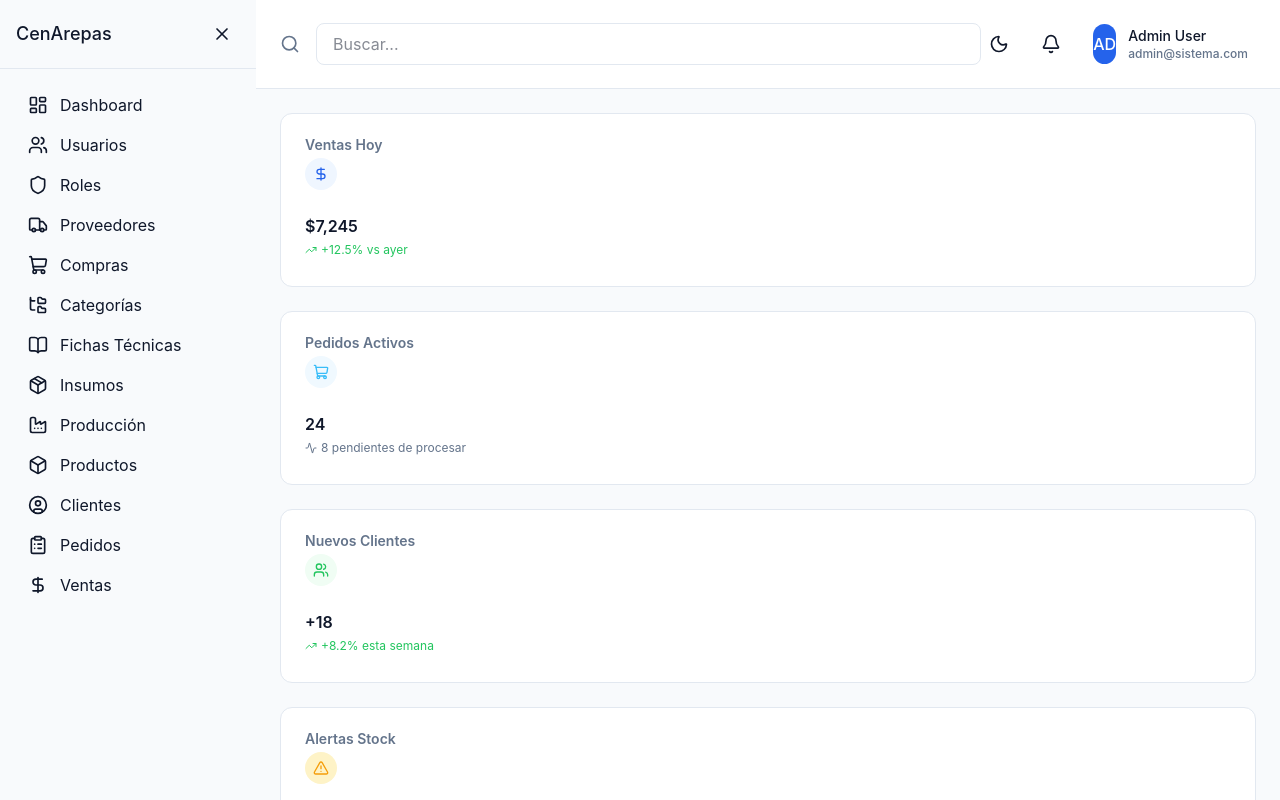
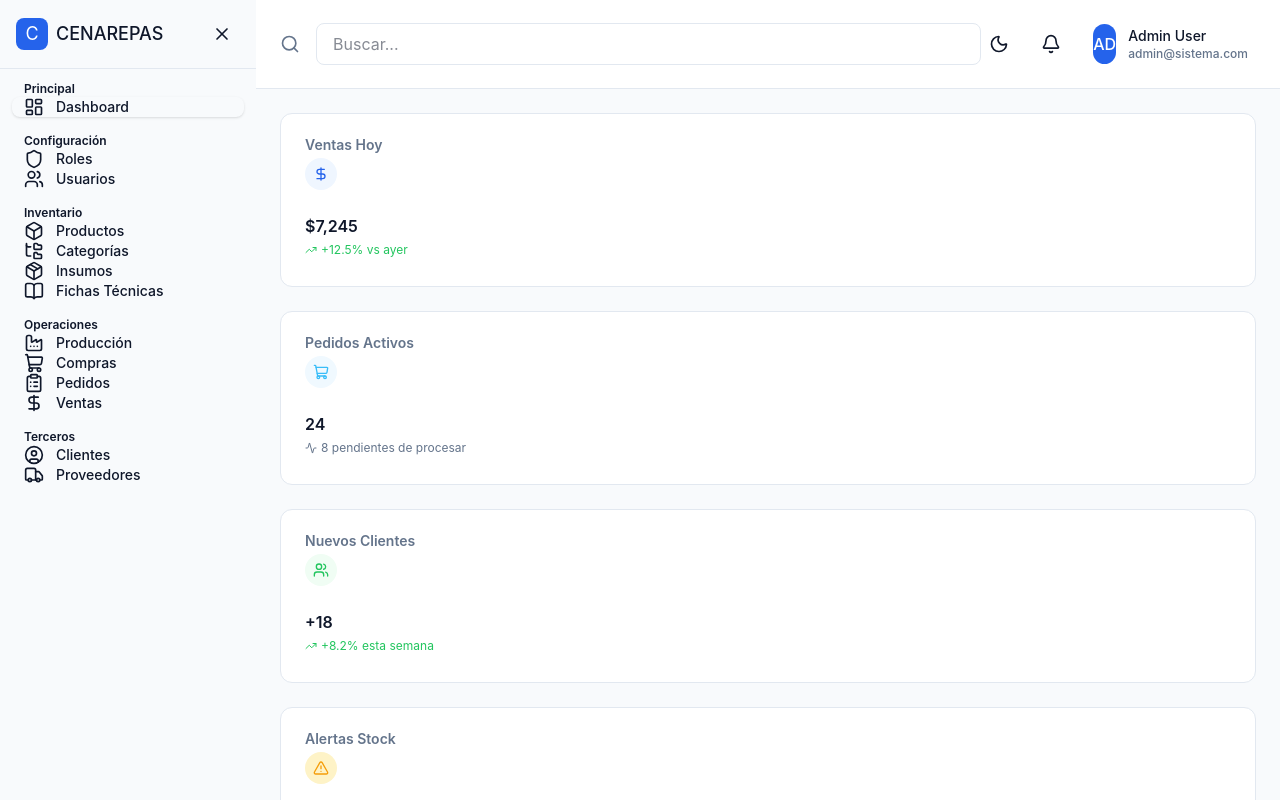
Before and after one commit to sysyszz/CENAREPAS, a React (Vite) app: page /admin/login in a window 1280 px wide. Both pictures are taken after typing "name@example.com", "Sample123" into the empty fields and a click on the button "Iniciar Sesión". Shown: the top 800 px of the page. Built offline with nearby package versions, Linux system fonts and the light colour scheme; a web font is replaced by a local one.

Commit message:
refactor(sidebar): arreglar scroll con custom-scrollbar y agrupar navegacion por categorias

```diff
--- a/src/features/admin/layout/Sidebar.jsx
+++ b/src/features/admin/layout/Sidebar.jsx
@@ -18,20 +18,45 @@
   X,
 } from 'lucide-react';
 
-const menuItems = [
+const menuGroups = [
+  {
+    category: 'Principal',
+    items: [
       { path: '/admin', icon: LayoutDashboard, label: 'Dashboard' },
+    ],
+  },
+  {
+    category: 'Configuración',
+    items: [
+      { path: '/admin/roles', icon: Shield, label: 'Roles' },
       { path: '/admin/usuarios', icon: Users, label: 'Usuarios' },
-  { path: '/admin/roles', icon: Shield, label: 'Roles' },
-  { path: '/admin/proveedores', icon: Truck, label: 'Proveedores' },
+    ],
+  },
+  {
+    category: 'Inventario',
+    items: [
+      { path: '/admin/productos', icon: Box, label: 'Productos' },
+      { path: '/admin/categorias', icon: FolderTree, label: 'Categorías' },
+      { path: '/admin/insumos', icon: Package, label: 'Insumos' },
+      { path: '/admin/fichas-tecnicas', icon: BookOpen, label: 'Fichas Técnicas' },
+    ],
+  },
+  {
+    category: 'Operaciones',
+    items: [
+      { path: '/admin/produccion', icon: Factory, label: 'Producción' },
       { path: '/admin/compras', icon: ShoppingCart, label: 'Compras' },
-  { path: '/admin/categorias', icon: FolderTree, label: 'Categorías' },
-  { path: '/admin/fichas-tecnicas', icon: BookOpen, label: 'Fichas Técnicas' },
-  { path: '/admin/insumos', icon: Package, label: 'Insumos' },
-  { path: '/admin/produccion', icon: Factory, label: 'Producción' },
-  { path: '/admin/productos', icon: Box, label: 'Productos' },
-  { path: '/admin/clientes', icon: UserCircle, label: 'Clientes' },
       { path: '/admin/pedidos', icon: ClipboardList, label: 'Pedidos' },
       { path: '/admin/ventas', icon: DollarSign, label: 'Ventas' },
+    ],
+  },
+  {
+    category: 'Terceros',
+    items: [
+      { path: '/admin/clientes', icon: UserCircle, label: 'Clientes' },
+      { path: '/admin/proveedores', icon: Truck, label: 'Proveedores' },
+    ],
+  },
 ];
 
 export default function Sidebar({ sidebarOpen, setSidebarOpen, onLogout }) {
@@ -41,29 +66,52 @@
     <aside
       className={`${
         sidebarOpen ? 'w-64' : 'w-20'
-      } bg-sidebar text-sidebar-foreground transition-all duration-300 flex flex-col`}
+      } bg-sidebar text-sidebar-foreground transition-all duration-300 flex flex-col h-screen sticky top-0`}
     >
-      <div className="p-4 flex items-center justify-between border-b border-sidebar-border">
-        {sidebarOpen && <h2 className="text-lg">CenArepas</h2>}
+      <div className="p-4 flex items-center justify-between border-b border-sidebar-border h-16 shrink-0">
+        {sidebarOpen ? (
+          <div className="flex items-center gap-2">
+            <div className="w-8 h-8 rounded-lg bg-primary flex items-center justify-center text-primary-foreground font-bold text-lg">
+              C
+            </div>
+            <h2 className="text-lg font-bold tracking-wide">CENAREPAS</h2>
+          </div>
+        ) : (
+          <div className="w-8 h-8 rounded-lg bg-primary flex items-center justify-center text-primary-foreground font-bold text-lg mx-auto">
+            C
+          </div>
+        )}
         <button
           onClick={() => setSidebarOpen(!sidebarOpen)}
-          className="p-2 hover:bg-sidebar-accent rounded-lg"
+          className="p-2 hover:bg-sidebar-accent rounded-lg text-sidebar-foreground transition-colors"
+          title={sidebarOpen ? 'Colapsar menú' : 'Expandir menú'}
         >
           {sidebarOpen ? <X className="w-5 h-5" /> : <Menu className="w-5 h-5" />}
         </button>
       </div>
 
-      <nav className="flex-1 overflow-y-auto p-4 space-y-2">
-        {menuItems.map((item) => {
+      <nav className="flex-1 overflow-y-auto custom-scrollbar scroll-smooth p-3 space-y-4">
+        {menuGroups.map((group, groupIdx) => (
+          <div key={group.category} className="space-y-1">
+            {sidebarOpen ? (
+              <h3 className="px-3 text-xs font-semibold uppercase tracking-wider text-muted-foreground/70 mb-1">
+                {group.category}
+              </h3>
+            ) : (
+              groupIdx > 0 && <div className="border-t border-sidebar-border/50 my-2" />
+            )}
+
+            {group.items.map((item) => {
               const Icon = item.icon;
               const isActive = location.pathname === item.path;
               return (
                 <Link
                   key={item.path}
                   to={item.path}
-              className={`flex items-center gap-3 px-3 py-2 rounded-lg transition-colors ${
+                  title={!sidebarOpen ? item.label : undefined}
+                  className={`flex items-center gap-3 px-3 py-2.5 rounded-lg text-sm font-medium transition-all ${
                     isActive
-                  ? 'bg-sidebar-primary text-sidebar-primary-foreground'
+                      ? 'bg-sidebar-primary text-sidebar-primary-foreground shadow-sm'
                       : 'hover:bg-sidebar-accent text-sidebar-foreground'
                   }`}
                 >
@@ -72,12 +120,15 @@
                 </Link>
               );
             })}
+          </div>
+        ))}
       </nav>
 
-      <div className="p-4 border-t border-sidebar-border">
+      <div className="p-3 border-t border-sidebar-border shrink-0">
         <button
           onClick={onLogout}
-          className="flex items-center gap-3 px-3 py-2 rounded-lg hover:bg-sidebar-accent w-full text-left transition-colors"
+          className="flex items-center gap-3 px-3 py-2.5 rounded-lg hover:bg-destructive/10 hover:text-destructive w-full text-left text-sm font-medium transition-colors"
+          title={!sidebarOpen ? 'Cerrar Sesión' : undefined}
         >
           <LogOut className="w-5 h-5 flex-shrink-0" />
           {sidebarOpen && <span>Cerrar Sesión</span>}
--- a/src/shared/styles/globals.css
+++ b/src/shared/styles/globals.css
@@ -78,3 +78,17 @@
 
   --radius-lg: var(--radius);
 }
+
+.custom-scrollbar::-webkit-scrollbar {
+  width: 5px;
+}
+.custom-scrollbar::-webkit-scrollbar-track {
+  background: transparent;
+}
+.custom-scrollbar::-webkit-scrollbar-thumb {
+  background: rgba(255, 255, 255, 0.15);
+  border-radius: 9999px;
+}
+.custom-scrollbar::-webkit-scrollbar-thumb:hover {
+  background: rgba(255, 255, 255, 0.3);
+}
```
Lines whose indentation alone changed are shown as unchanged.
